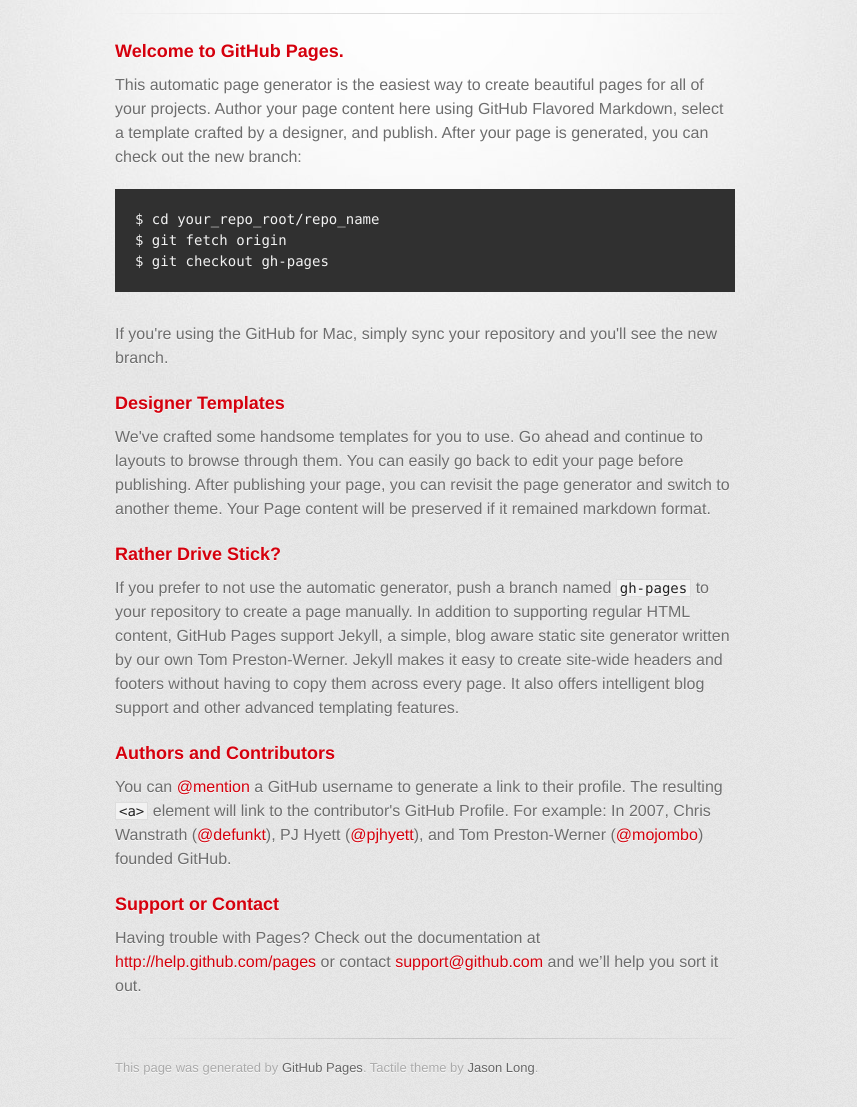
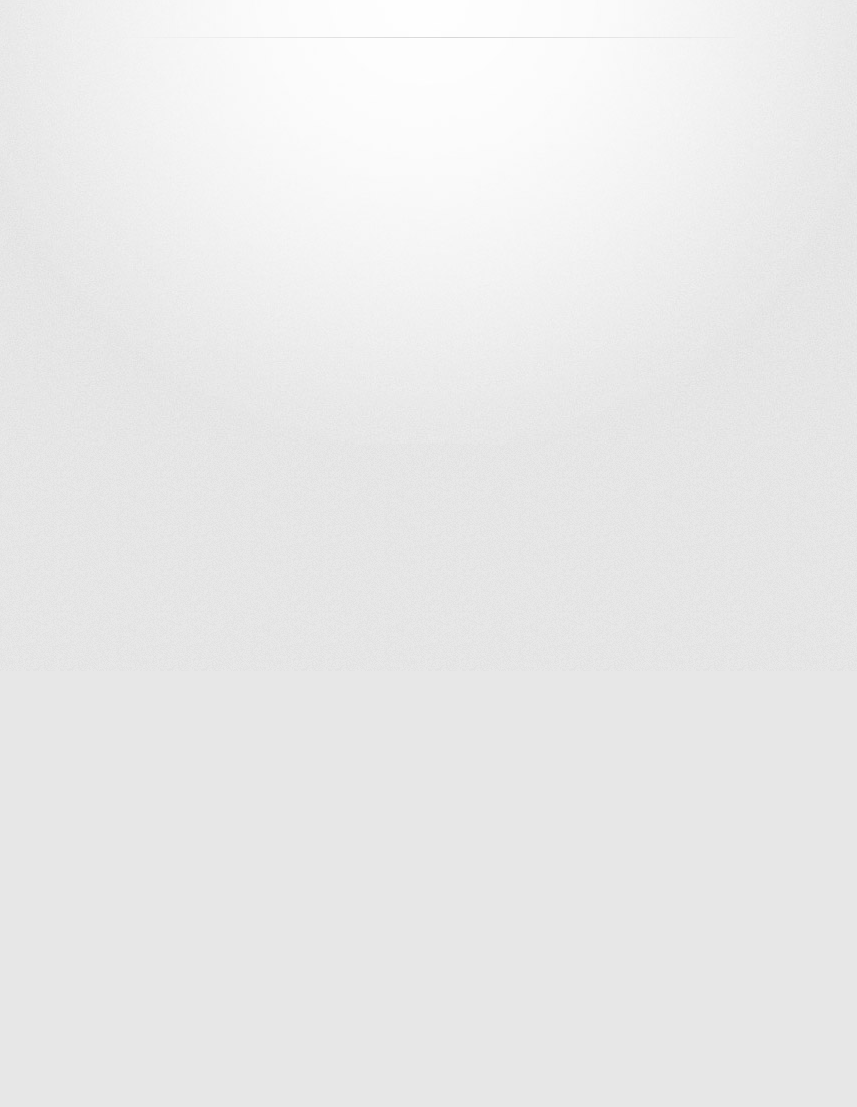
Before and after one commit to tprpc/tprpc.github.io, a plain HTML site: page index.html in a window 1280 px wide. Shown: the part 129-1236 px from the top of the page, without its empty margins (215-1072 px from the left). After the commit the page ends 800 px from the top, so only its background shows below. Drawn offline with Linux system fonts and the light colour scheme; a web font is replaced by a local one.

Commit message:
Update index.html

```diff
--- a/index.html
+++ b/index.html
@@ -21,7 +21,7 @@
           <h1>tprpc</h1>
           <h2></h2>
         </header>
-        <hr>
+<!--        <hr>
         <section id="main_content">
           <h3>Welcome to GitHub Pages.</h3>
 
@@ -49,10 +49,9 @@ $ git checkout gh-pages
 <h3>Support or Contact</h3>
 
 <p>Having trouble with Pages? Check out the documentation at <a href="http://help.github.com/pages">http://help.github.com/pages</a> or contact <a href="mailto:support@github.com">support@github.com</a> and we’ll help you sort it out.</p>
-        </section>
+        </section>-->
 
         <footer>
-          This page was generated by <a href="http://pages.github.com">GitHub Pages</a>. Tactile theme by <a href="http://twitter.com/jasonlong">Jason Long</a>.
         </footer>
 
 
```
